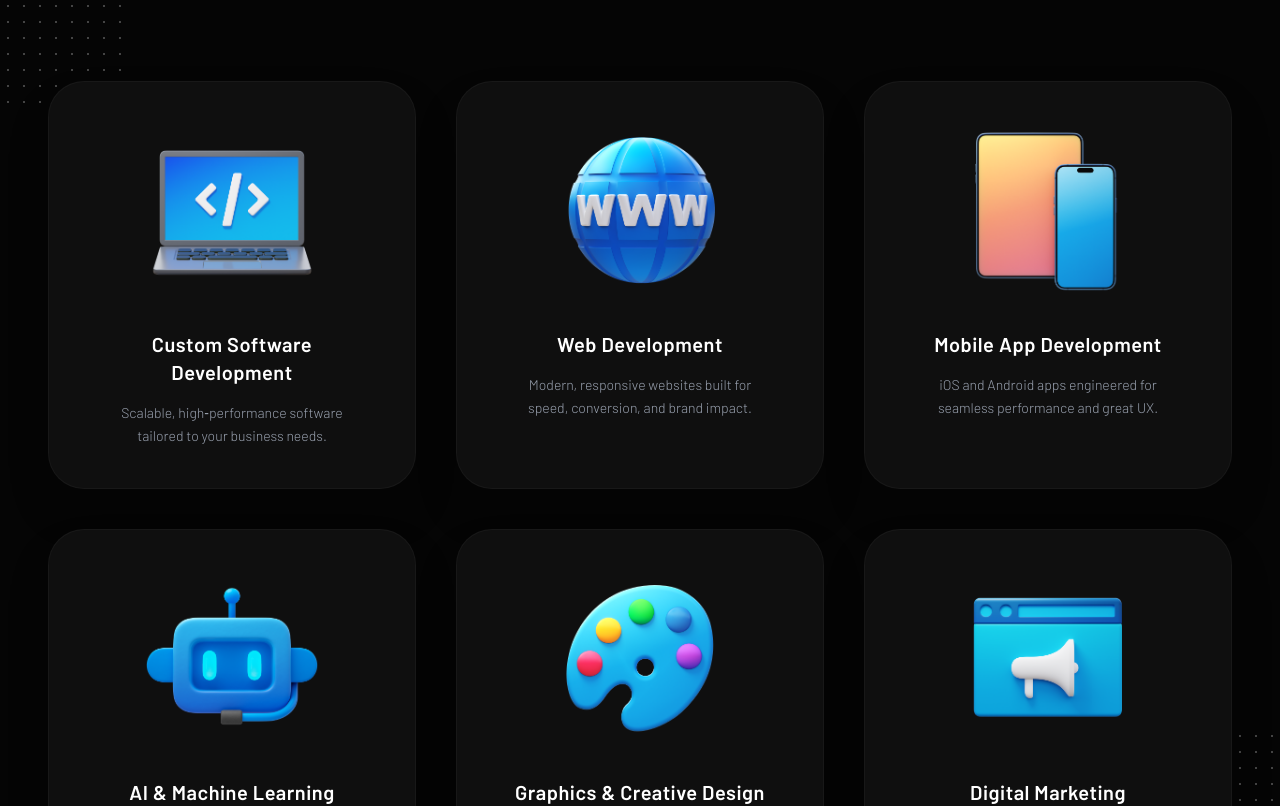
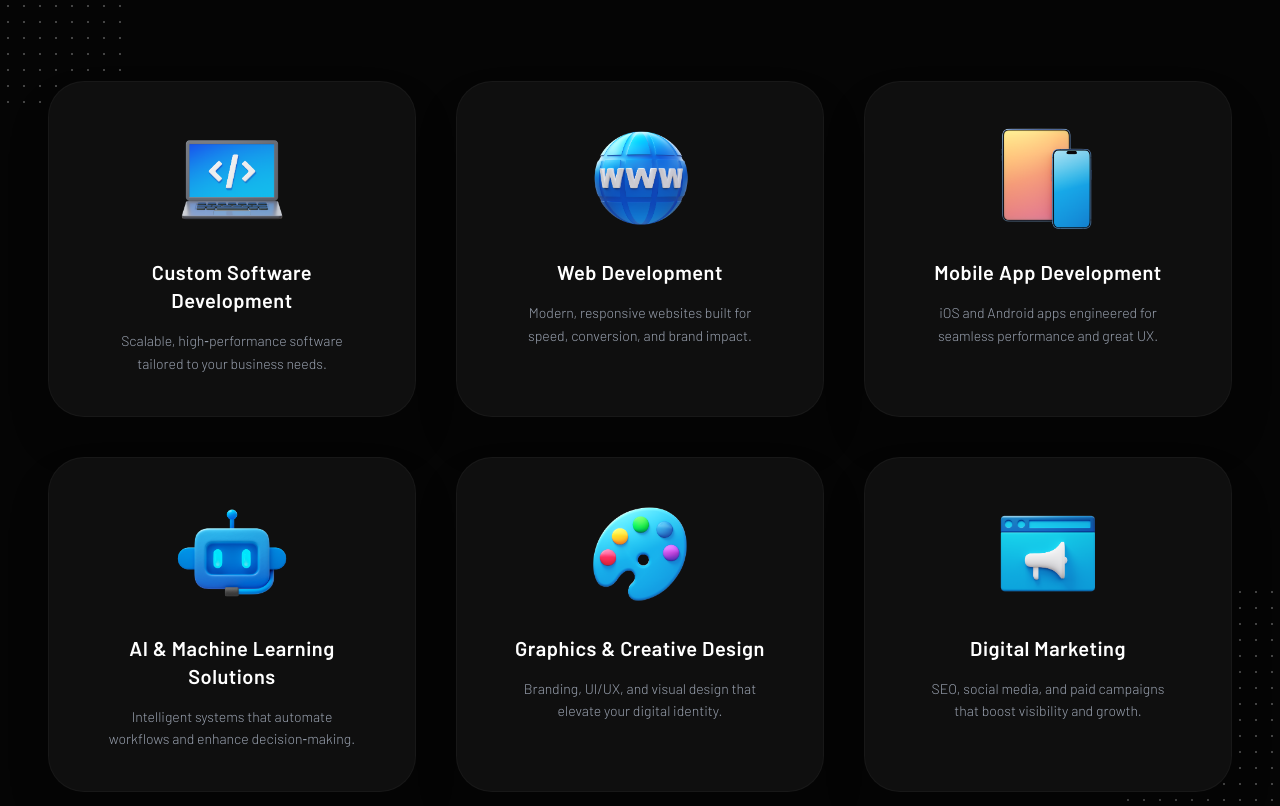
Before and after one commit to TheMehediHQ/Nexvibe, a Next.js app: page / in a window 1280 px wide. Shown: the part 1193-1999 px from the top of the page. Built offline with nearby package versions, Linux system fonts and the light colour scheme.

Commit message:
feat: i update homepage

```diff
--- a/components/home/Services.tsx
+++ b/components/home/Services.tsx
@@ -82,16 +82,17 @@ export default function Services() {
               className="flex flex-col items-center text-center bg-[#0F0F0F] border border-white/[0.04] rounded-[36px] p-8 lg:p-10 shadow-2xl transition-all duration-300 hover:border-white/[0.08] hover:-translate-y-1"
             >
               {/* Illustration Container */}
-              <div className="relative w-44 h-44 mb-8 flex items-center justify-center">
+            <div className="relative w-28 h-28 mb-6 flex items-center justify-center">
   <Image
     src={service.imageSrc}
     alt={service.title}
-                  width={180}
-                  height={180}
+    width={120}
+    height={120}
     className="object-contain"
     priority
   />
 </div>
+
 
               {/* Title */}
               <h3 className="text-xl font-semibold text-white mb-4 tracking-wide">
```
Lines whose indentation alone changed are shown as unchanged.
